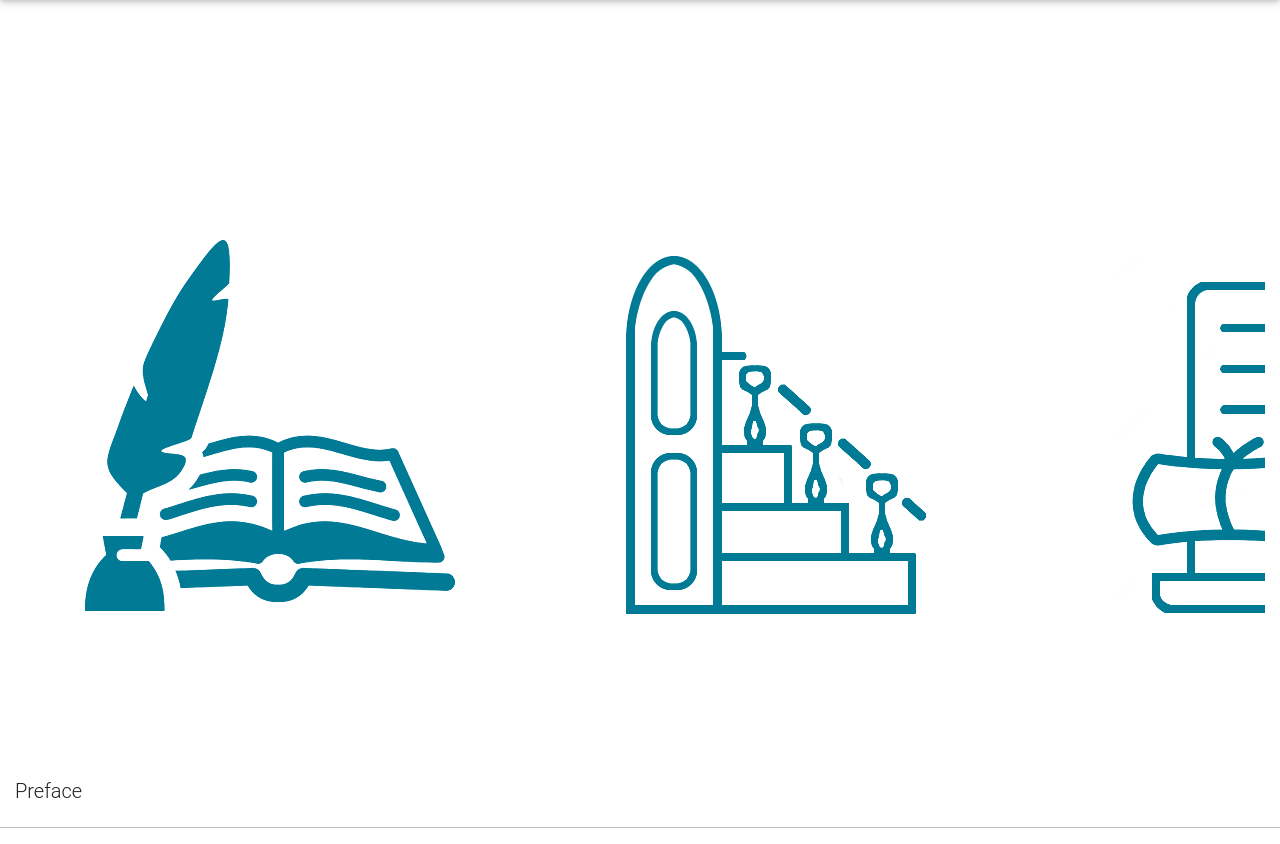
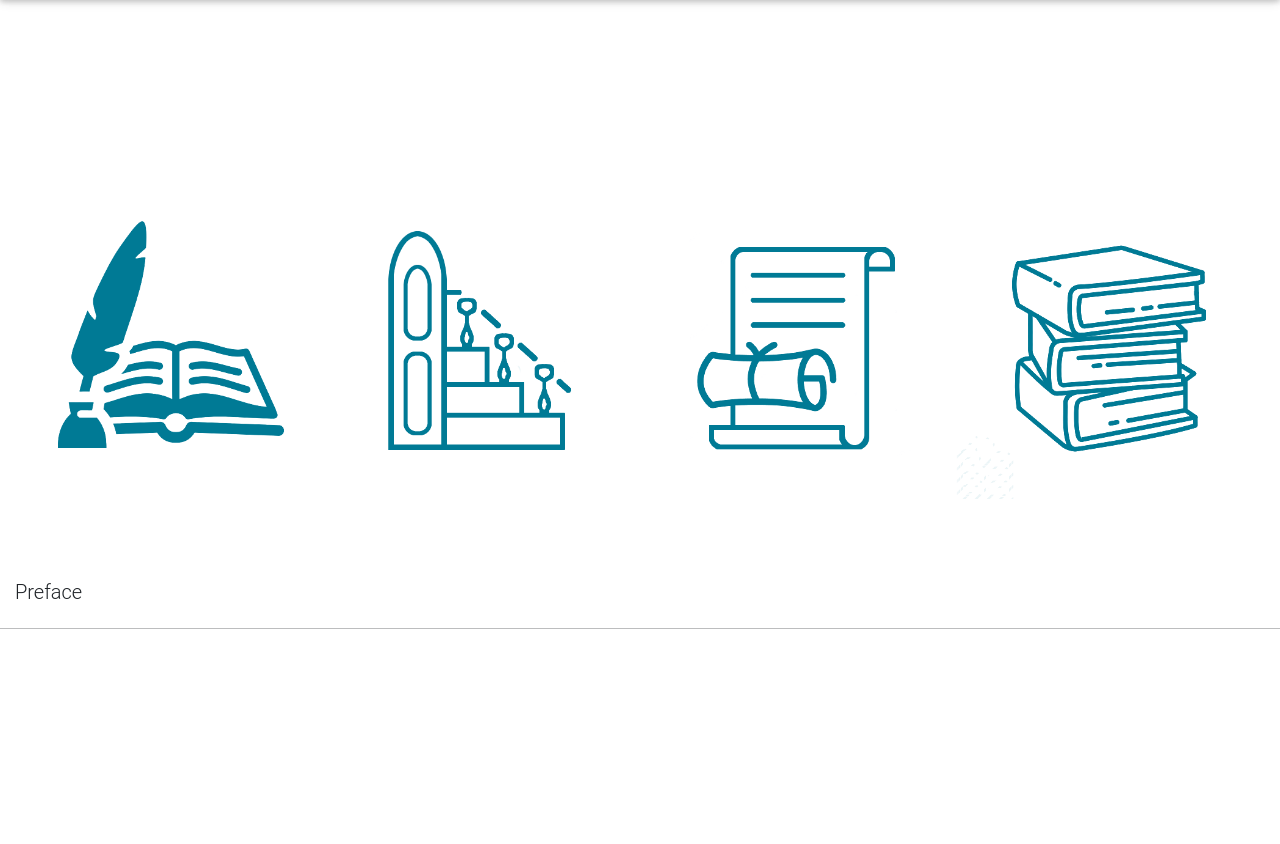
Before and after one commit to inaseri/balaghe, a Django app: page /list/1/ in a window 1280 px wide. Shown: the part 64-908 px from the top of the page. After the commit the page ends 693 px from the top, so only its background shows below. Run offline with Django 3.2, Linux system fonts and the light colour scheme; data that the repository does not hold is empty; some libraries are stand-ins or nearby versions; some web fonts are replaced.

```diff
--- a/BalaghePWA/templates/balaghahPWA/Content.html
+++ b/BalaghePWA/templates/balaghahPWA/Content.html
@@ -46,9 +46,8 @@
       </div>
       <div class="col-xs-2"></div>
   </div>
-  <div id="mainRowCamputer">
-      <div class="col-md-2"></div>
-      <div class="col-md-8" id="myInput">
+  <div id="mainRowCamputer" style="margin-top: -140px;">
+      <div class="col-md-12" id="myInput">
           <p style="text-align: center; color: grey; font-family: abc; font-size: 37px;">{{ bodies.0.content.title_En }}</p>
           {% for body in bodies %}
             <div style="color: #027B96 !important; direction: rtl !important;">{{ body.body_fa|safe }}</div>
@@ -56,7 +55,6 @@
             <hr style="background-color: #027B96; width: 80%";>
           {% endfor %}
       </div>
-      <div class="col-md-2"></div>
   </div>
 
   </div>
--- a/BalaghePWA/templates/balaghahPWA/List.html
+++ b/BalaghePWA/templates/balaghahPWA/List.html
@@ -65,11 +65,11 @@
 
   <div id="mainRowCamputer">
     <div id="gallery">
-       <a href="{% url 'list' 1 %}"><img class="d-block w-50" src="{% static 'balaghaPWA/img/01.png' %}" alt="1 slide"></a>
-       <a href="{% url 'list' 2 %}"><img class="d-block w-50" src="{% static 'balaghaPWA/img/03.png' %}" alt="1 slide"></a>
-       <a href="{% url 'list' 3 %}"><img class="d-block w-50" src="{% static 'balaghaPWA/img/04.png' %}" alt="1 slide"></a>
-       <a href="{% url 'list' 4 %}"><img class="d-block w-50" src="{% static 'balaghaPWA/img/05.png' %}" alt="1 slide"></a>
-       <a href="{% url 'list' 5 %}"><img class="d-block w-50" src="{% static 'balaghaPWA/img/02.png' %}" alt="1 slide"></a>
+       <a href="{% url 'list' 1 %}"><img class="d-block w-25" src="{% static 'balaghaPWA/img/01.png' %}" alt="1 slide"></a>
+       <a href="{% url 'list' 2 %}"><img class="d-block w-25" src="{% static 'balaghaPWA/img/03.png' %}" alt="1 slide"></a>
+       <a href="{% url 'list' 3 %}"><img class="d-block w-25" src="{% static 'balaghaPWA/img/04.png' %}" alt="1 slide"></a>
+       <a href="{% url 'list' 4 %}"><img class="d-block w-25" src="{% static 'balaghaPWA/img/05.png' %}" alt="1 slide"></a>
+       <a href="{% url 'list' 5 %}"><img class="d-block w-25" src="{% static 'balaghaPWA/img/02.png' %}" alt="1 slide"></a>
     </div>
         <div class="row" style="margin-top: 6%;">
             <div class="col-md-12">
```
